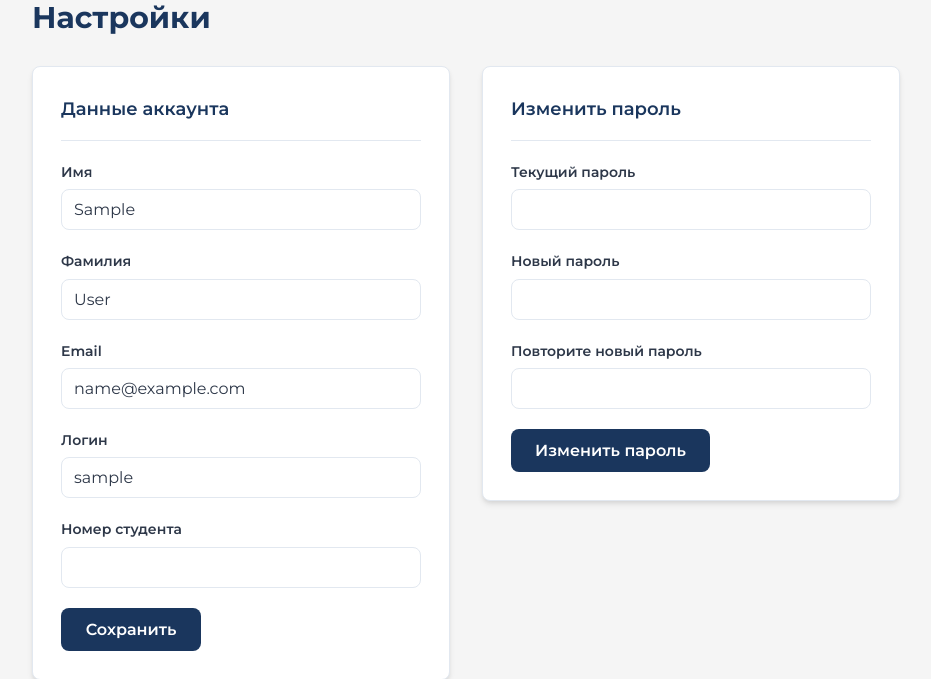
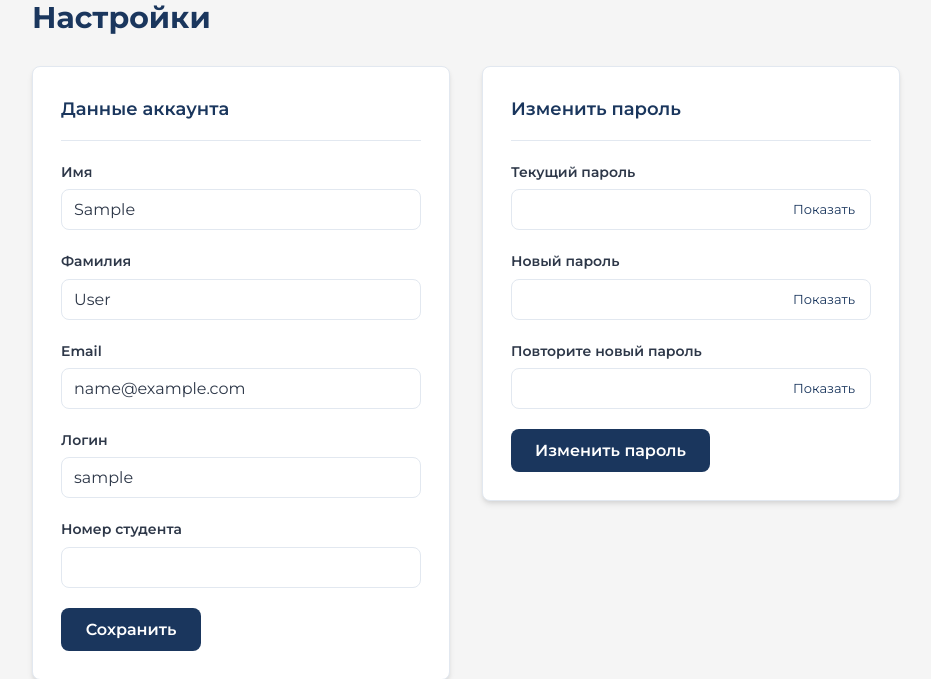
Before and after one commit to feedbacksys1/fbsys, a Django app: page /settings/ in a window 1280 px wide. Shown: the part 145-824 px from the top of the page, without its empty margins (174-1105 px from the left). Run offline with Django 5.2, Linux system fonts and the light colour scheme; the visitor is signed in with stand-in values (Sample User, id 1).

Commit message:
Added password visibility switch for all password input fields

```diff
--- a/static/css/style.css
+++ b/static/css/style.css
@@ -911,6 +911,43 @@ body.register-fullpage {
     border-color: var(--color-primary);
 }
 
+/* Обёртка поля пароля с кнопкой показа/скрытия */
+.password-toggle-wrap {
+    position: relative;
+    display: block;
+    width: 100%;
+}
+
+.password-toggle-wrap .form-input {
+    padding-right: 2.75rem;
+}
+
+.password-toggle-btn {
+    position: absolute;
+    top: 50%;
+    right: 0.5rem;
+    transform: translateY(-50%);
+    padding: 0.35rem 0.5rem;
+    font-size: 0.8125rem;
+    font-family: var(--font-sans);
+    color: var(--color-primary);
+    background: none;
+    border: none;
+    cursor: pointer;
+    border-radius: var(--radius);
+    white-space: nowrap;
+}
+
+.password-toggle-btn:hover {
+    color: var(--color-primary-light);
+    text-decoration: underline;
+}
+
+.password-toggle-btn:focus {
+    outline: none;
+    text-decoration: underline;
+}
+
 .form-textarea {
     resize: vertical;
     min-height: 120px;
--- a/templates/base.html
+++ b/templates/base.html
@@ -70,6 +70,24 @@
                 if (!dropdown.contains(e.target)) dropdown.classList.remove('is-open');
             });
         })();
+        (function() {
+            document.querySelectorAll('.password-toggle-wrap').forEach(function(wrap) {
+                var input = wrap.querySelector('input');
+                var btn = wrap.querySelector('.password-toggle-btn');
+                if (!input || !btn) return;
+                btn.addEventListener('click', function() {
+                    if (input.type === 'password') {
+                        input.type = 'text';
+                        btn.textContent = 'Скрыть';
+                        btn.setAttribute('aria-label', 'Скрыть пароль');
+                    } else {
+                        input.type = 'password';
+                        btn.textContent = 'Показать';
+                        btn.setAttribute('aria-label', 'Показать пароль');
+                    }
+                });
+            });
+        })();
     </script>
 </body>
 </html>
--- a/templates/login.html
+++ b/templates/login.html
@@ -25,7 +25,10 @@
             </div>
             <div class="form-row">
                 <label class="form-label" for="id_password">Пароль</label>
-                {{ form.password }}
+                <div class="password-toggle-wrap">
+                    {{ form.password }}
+                    <button type="button" class="password-toggle-btn" aria-label="Показать пароль" title="Показать пароль">Показать</button>
+                </div>
                 {% if form.password.errors %}
                 <ul class="form-errors">{% for e in form.password.errors %}<li>{{ e }}</li>{% endfor %}</ul>
                 {% endif %}
--- a/templates/settings.html
+++ b/templates/settings.html
@@ -56,21 +56,30 @@
                 {% csrf_token %}
                 <div class="form-row">
                     <label class="form-label" for="id_old_password">Текущий пароль</label>
-                    {{ password_form.old_password }}
+                    <div class="password-toggle-wrap">
+                        {{ password_form.old_password }}
+                        <button type="button" class="password-toggle-btn" aria-label="Показать пароль" title="Показать пароль">Показать</button>
+                    </div>
                     {% if password_form.old_password.errors %}
                     <ul class="form-errors">{% for e in password_form.old_password.errors %}<li>{{ e }}</li>{% endfor %}</ul>
                     {% endif %}
                 </div>
                 <div class="form-row">
                     <label class="form-label" for="id_new_password1">Новый пароль</label>
-                    {{ password_form.new_password1 }}
+                    <div class="password-toggle-wrap">
+                        {{ password_form.new_password1 }}
+                        <button type="button" class="password-toggle-btn" aria-label="Показать пароль" title="Показать пароль">Показать</button>
+                    </div>
                     {% if password_form.new_password1.errors %}
                     <ul class="form-errors">{% for e in password_form.new_password1.errors %}<li>{{ e }}</li>{% endfor %}</ul>
                     {% endif %}
                 </div>
                 <div class="form-row">
                     <label class="form-label" for="id_new_password2">Повторите новый пароль</label>
-                    {{ password_form.new_password2 }}
+                    <div class="password-toggle-wrap">
+                        {{ password_form.new_password2 }}
+                        <button type="button" class="password-toggle-btn" aria-label="Показать пароль" title="Показать пароль">Показать</button>
+                    </div>
                     {% if password_form.new_password2.errors %}
                     <ul class="form-errors">{% for e in password_form.new_password2.errors %}<li>{{ e }}</li>{% endfor %}</ul>
                     {% endif %}
```
Also changed, not shown: templates/register.html (+8 -2 lines).
